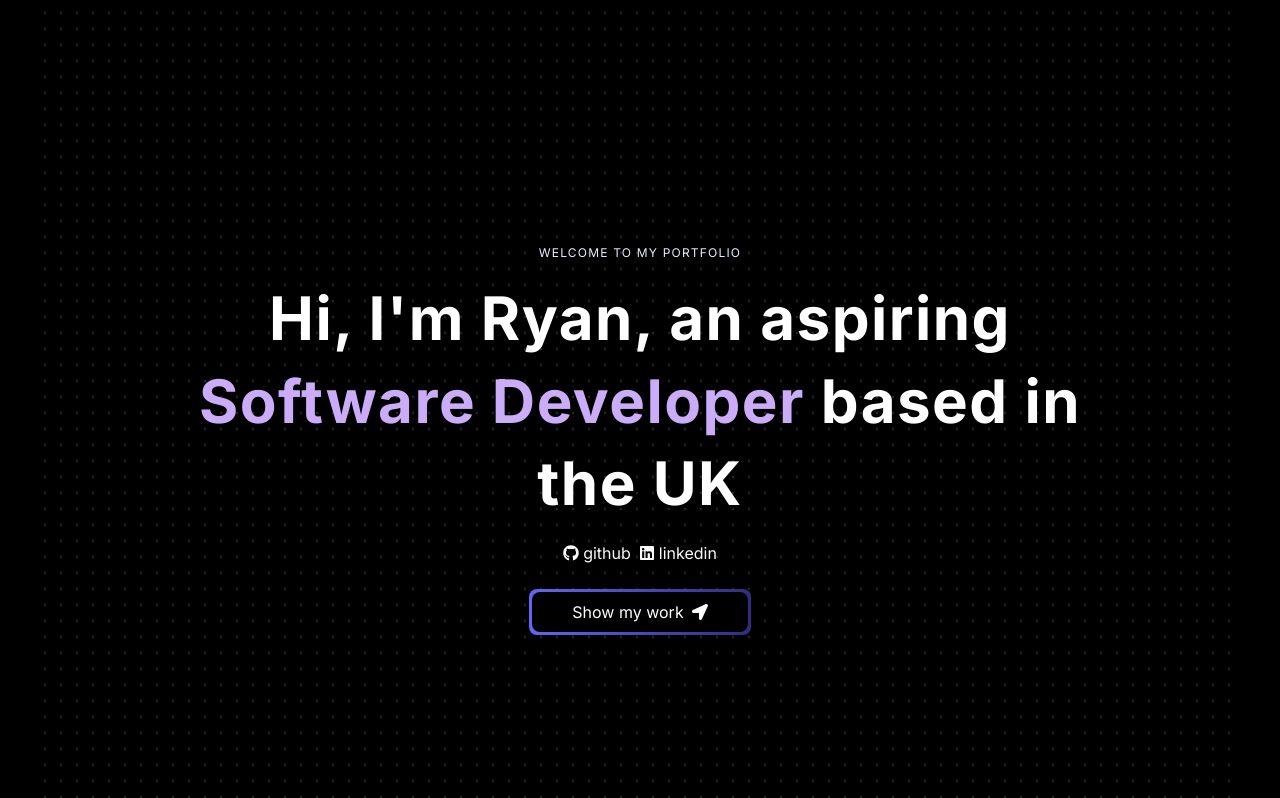
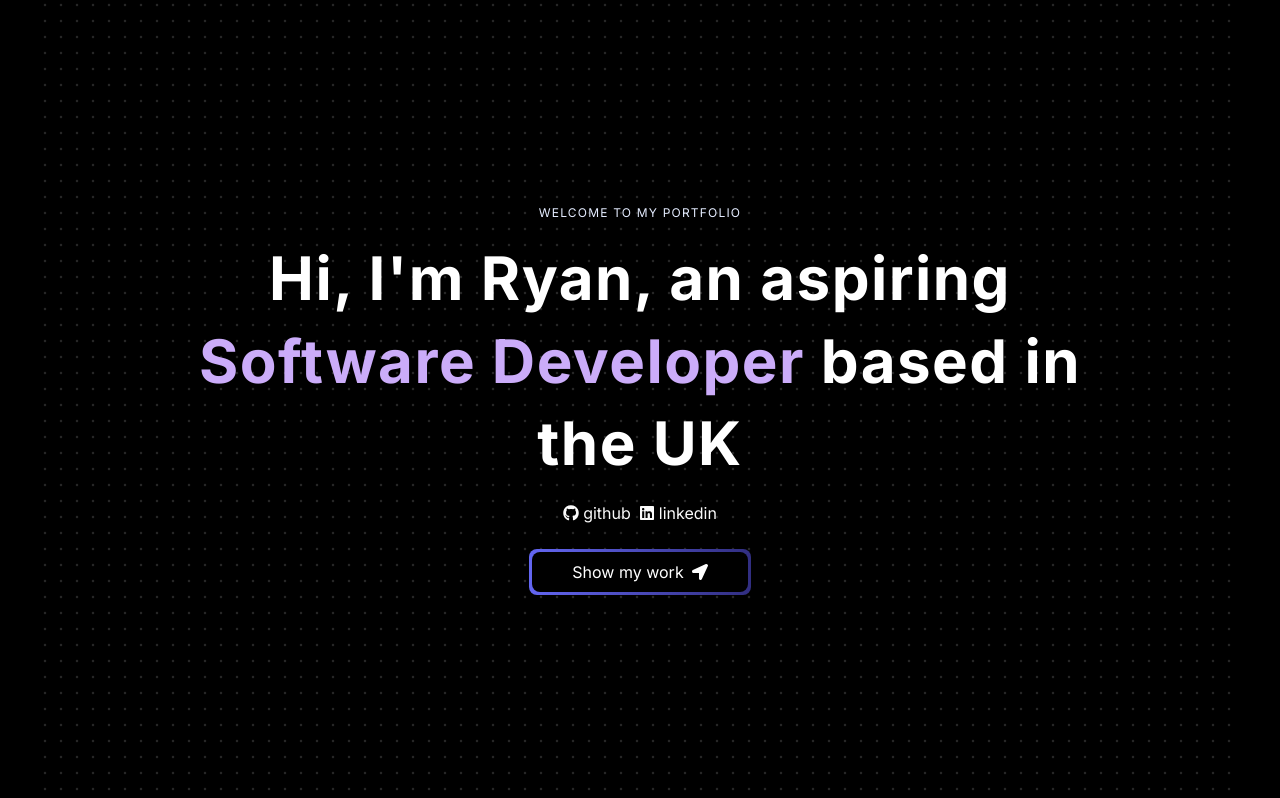
Before and after one commit to RThom6/rthom6.github.io, a Next.js app: page / in a window 1280 px wide. Shown: the top 798 px of the page. Built offline with nearby package versions, Linux system fonts and the light colour scheme.

Commit message:
testing feature

```diff
--- a/components/hero.tsx
+++ b/components/hero.tsx
@@ -7,7 +7,7 @@ import { FaGithub, FaLinkedin, FaLocationArrow } from 'react-icons/fa'
 
 const Hero = () => {
   return (
-    <div className="pt-10">
+    <div>
         <div className="h-screen w-full dark:bg-black bg-white flex items-center justify-center relative">
         <HeroHighlight containerClassName='w-screen'>
           <div className="flex justify-center z-10">
```
